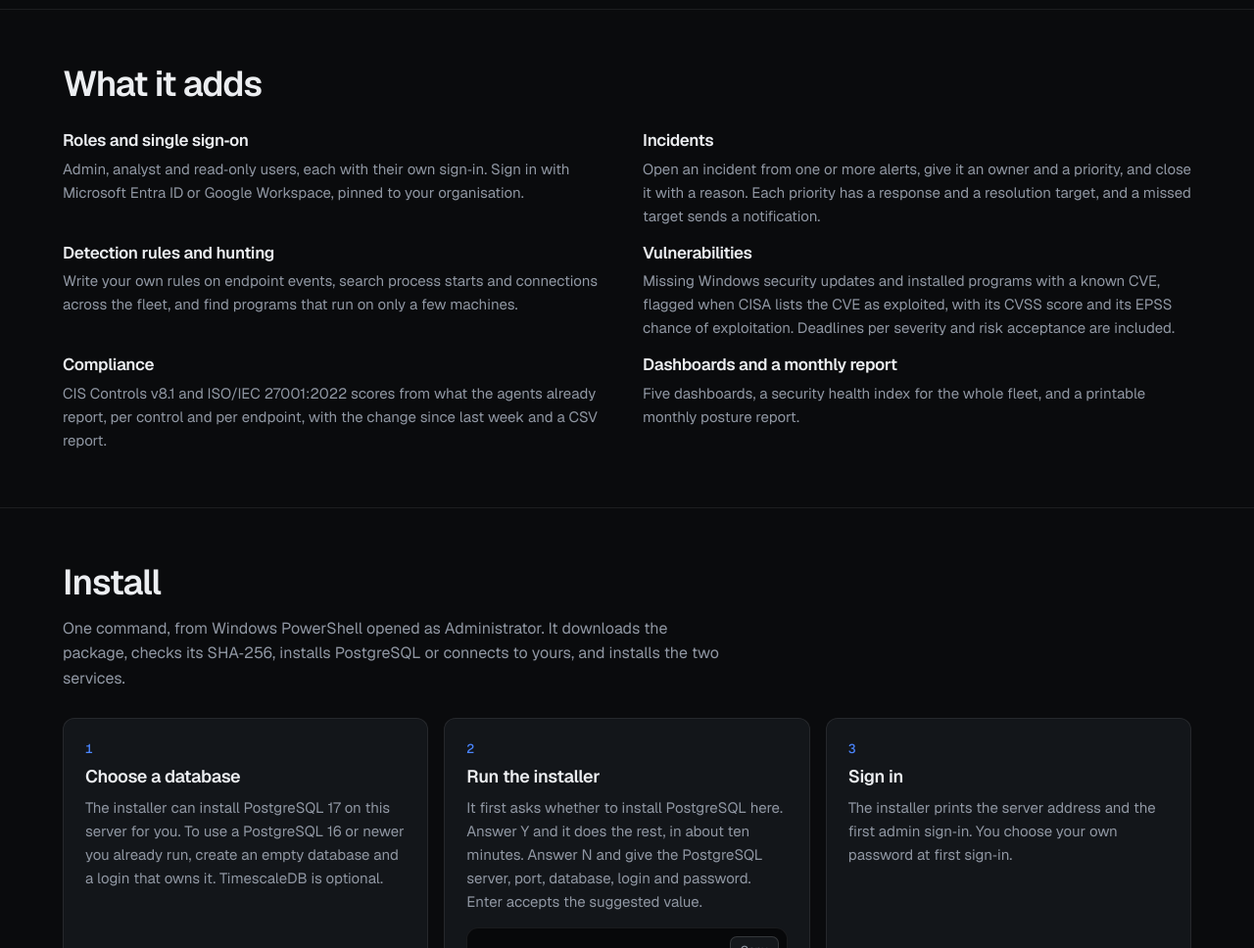
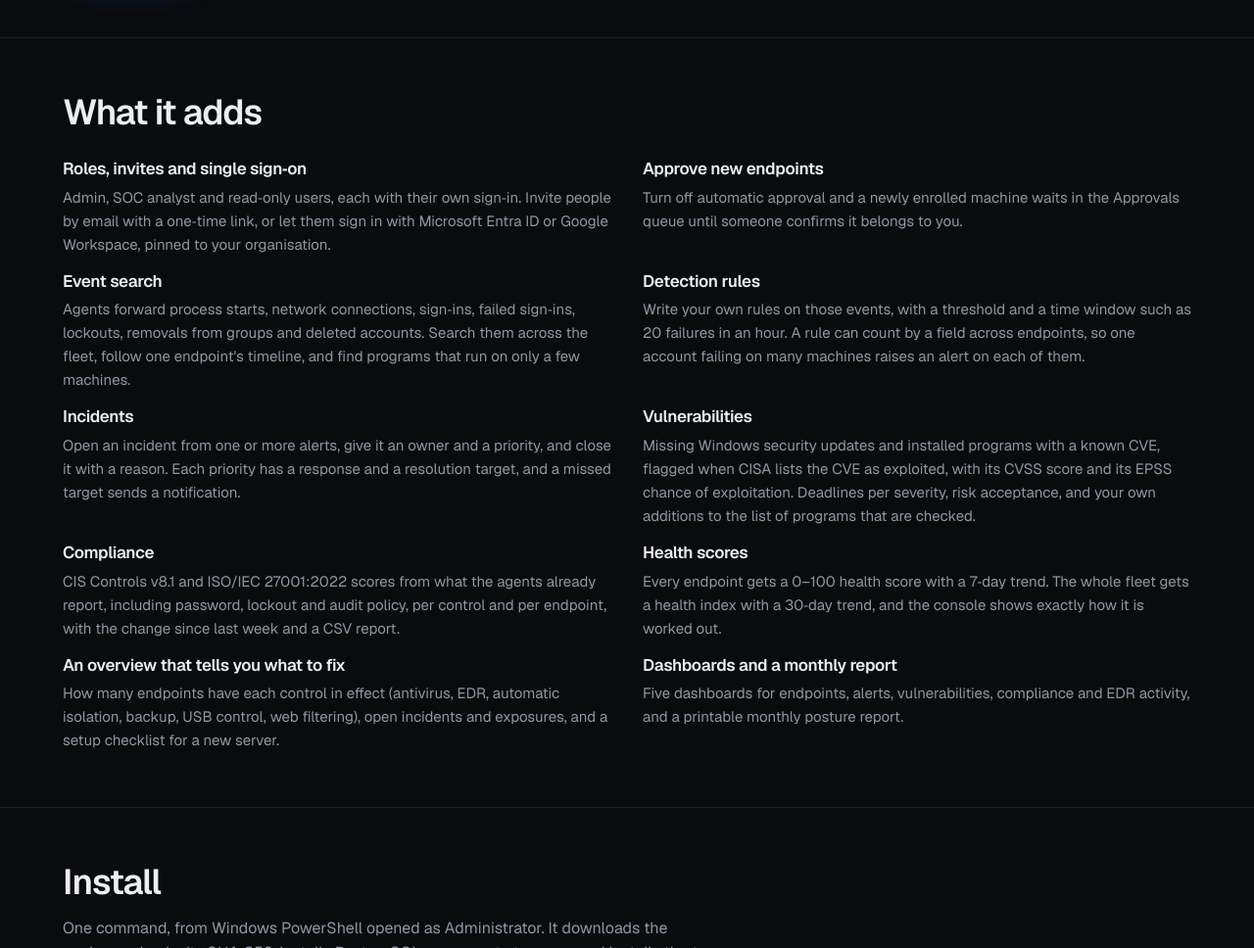
Before and after one commit to afseerkp/shield360-website, a plain HTML site: page advanced/index.html in a window 1280 px wide. Shown: the part 760-1728 px from the top of the page at 98% size. Drawn offline with nearby package versions, Linux system fonts and the light colour scheme.

Commit message:
List every Advanced feature; bring the home page up to date
Advanced page: approvals, event search, detection rules with thresholds and
counts across endpoints, health scores, the overview, and what compliance and
vulnerabilities now cover. Home page: alerts by email, Teams or webhook, agent
self-update, and a roadmap without the items that already shipped.

Co-Authored-By: Claude Opus 5.5 <noreply@anthropic.com>

```diff
--- a/advanced/index.html
+++ b/advanced/index.html
@@ -4,7 +4,7 @@
   <meta charset="utf-8">
   <meta name="viewport" content="width=device-width, initial-scale=1">
   <title>Shield360 Endpoint — Advanced version (preview)</title>
-  <meta name="description" content="Shield360 Endpoint Advanced (preview): roles and single sign-on, incidents, detection rules, vulnerability and compliance tracking, on PostgreSQL.">
+  <meta name="description" content="Shield360 Endpoint Advanced (preview): roles and single sign-on, event search, detection rules, incidents, vulnerability and compliance tracking, health scores and dashboards, on PostgreSQL.">
   <meta name="robots" content="noindex">
   <meta name="theme-color" content="#0a0b0d">
   <link rel="icon" href="/assets/favicon.svg" type="image/svg+xml">
@@ -67,7 +67,7 @@
       <div class="wrap">
         <span class="eyebrow">Advanced version</span>
         <h1>The same protection, <span class="serif">built for a security team.</span></h1>
-        <p class="lead">Shield360 Endpoint Advanced keeps everything in the standard edition and adds roles, single sign‑on, incidents, detection rules, and vulnerability and compliance tracking. It runs as two Windows services on PostgreSQL.</p>
+        <p class="lead">Shield360 Endpoint Advanced keeps everything in the standard edition and adds roles, single sign‑on, event search, detection rules, incidents, vulnerability and compliance tracking, and health scores. It runs as two Windows services on PostgreSQL, which the installer can set up for you.</p>
         <div class="one">
           <div class="code">
             <button class="copy" data-copy="cmd-one" aria-label="Copy install command">Copy</button>
@@ -87,28 +87,44 @@
         <h2>What it adds</h2>
         <div class="adv-grid">
           <div>
-            <h3>Roles and single sign‑on</h3>
-            <p>Admin, analyst and read‑only users, each with their own sign‑in. Sign in with Microsoft Entra ID or Google Workspace, pinned to your organisation.</p>
+            <h3>Roles, invites and single sign‑on</h3>
+            <p>Admin, SOC analyst and read‑only users, each with their own sign‑in. Invite people by email with a one‑time link, or let them sign in with Microsoft Entra ID or Google Workspace, pinned to your organisation.</p>
+          </div>
+          <div>
+            <h3>Approve new endpoints</h3>
+            <p>Turn off automatic approval and a newly enrolled machine waits in the Approvals queue until someone confirms it belongs to you.</p>
+          </div>
+          <div>
+            <h3>Event search</h3>
+            <p>Agents forward process starts, network connections, sign‑ins, failed sign‑ins, lockouts, removals from groups and deleted accounts. Search them across the fleet, follow one endpoint's timeline, and find programs that run on only a few machines.</p>
+          </div>
+          <div>
+            <h3>Detection rules</h3>
+            <p>Write your own rules on those events, with a threshold and a time window such as 20 failures in an hour. A rule can count by a field across endpoints, so one account failing on many machines raises an alert on each of them.</p>
           </div>
           <div>
             <h3>Incidents</h3>
             <p>Open an incident from one or more alerts, give it an owner and a priority, and close it with a reason. Each priority has a response and a resolution target, and a missed target sends a notification.</p>
           </div>
           <div>
-            <h3>Detection rules and hunting</h3>
-            <p>Write your own rules on endpoint events, search process starts and connections across the fleet, and find programs that run on only a few machines.</p>
-          </div>
-          <div>
             <h3>Vulnerabilities</h3>
-            <p>Missing Windows security updates and installed programs with a known CVE, flagged when CISA lists the CVE as exploited, with its CVSS score and its EPSS chance of exploitation. Deadlines per severity and risk acceptance are included.</p>
+            <p>Missing Windows security updates and installed programs with a known CVE, flagged when CISA lists the CVE as exploited, with its CVSS score and its EPSS chance of exploitation. Deadlines per severity, risk acceptance, and your own additions to the list of programs that are checked.</p>
           </div>
           <div>
             <h3>Compliance</h3>
-            <p>CIS Controls v8.1 and ISO/IEC 27001:2022 scores from what the agents already report, per control and per endpoint, with the change since last week and a CSV report.</p>
+            <p>CIS Controls v8.1 and ISO/IEC 27001:2022 scores from what the agents already report, including password, lockout and audit policy, per control and per endpoint, with the change since last week and a CSV report.</p>
+          </div>
+          <div>
+            <h3>Health scores</h3>
+            <p>Every endpoint gets a 0–100 health score with a 7‑day trend. The whole fleet gets a health index with a 30‑day trend, and the console shows exactly how it is worked out.</p>
+          </div>
+          <div>
+            <h3>An overview that tells you what to fix</h3>
+            <p>How many endpoints have each control in effect (antivirus, EDR, automatic isolation, backup, USB control, web filtering), open incidents and exposures, and a setup checklist for a new server.</p>
           </div>
           <div>
             <h3>Dashboards and a monthly report</h3>
-            <p>Five dashboards, a security health index for the whole fleet, and a printable monthly posture report.</p>
+            <p>Five dashboards for endpoints, alerts, vulnerabilities, compliance and EDR activity, and a printable monthly posture report.</p>
           </div>
         </div>
       </div>
```
Also changed, not shown: index.html (+4 -6 lines).
